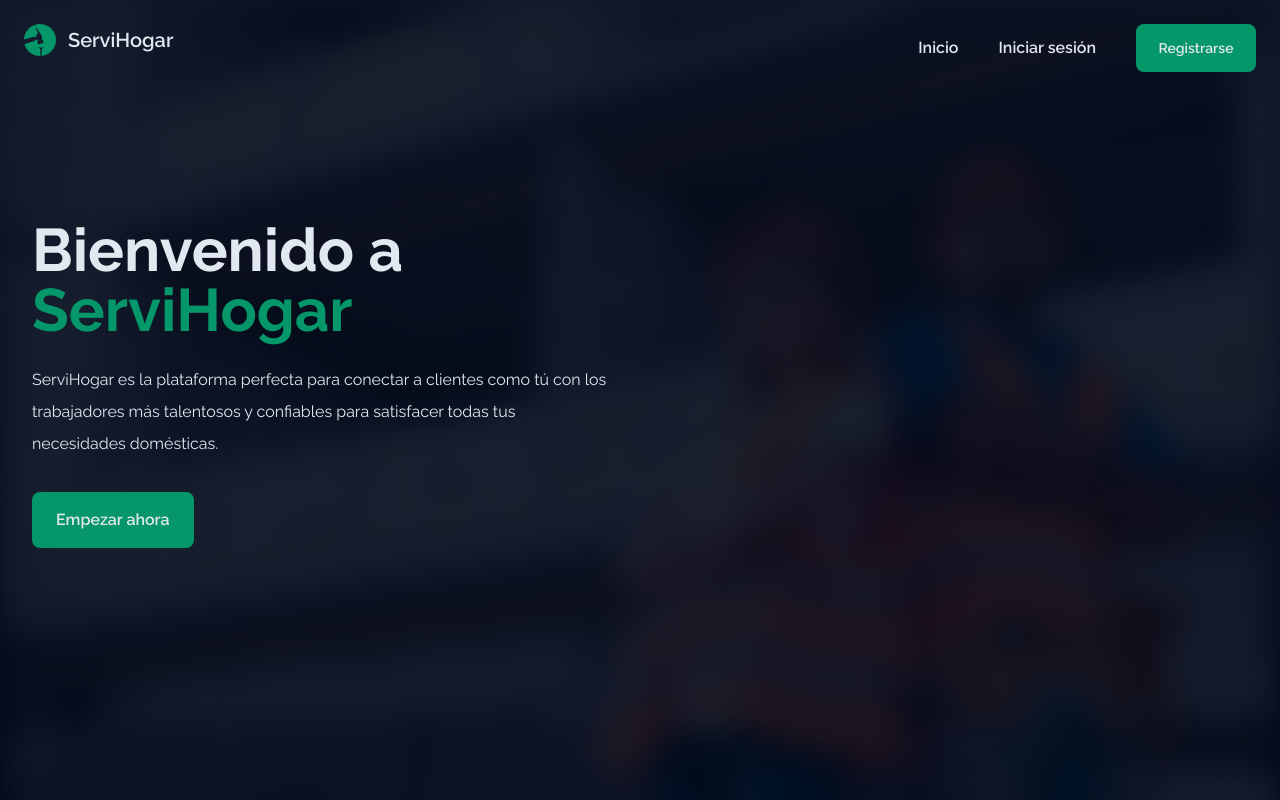
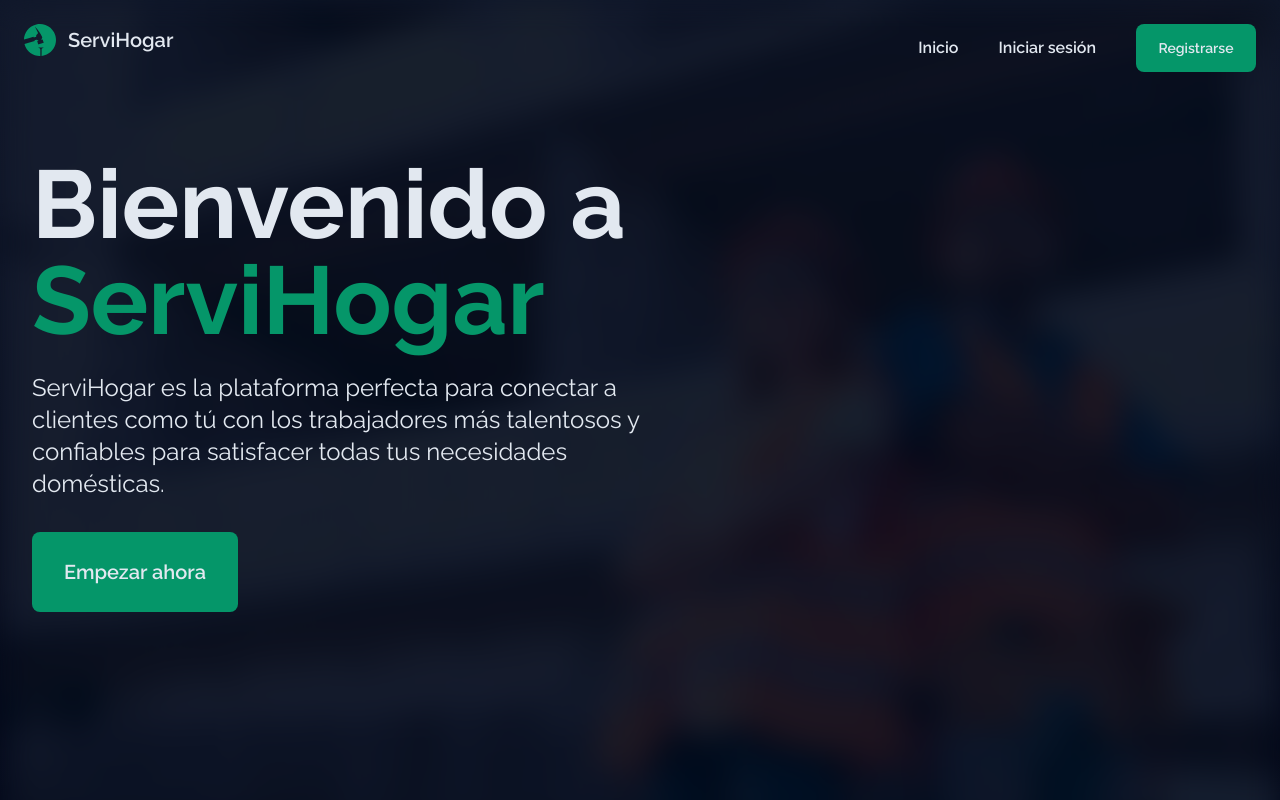
Before and after one commit to ignaciojsoler/nucba-proyecto-final-frontend, a React (Vite) app: page / in a window 1280 px wide. Built offline with nearby package versions, Linux system fonts and the light colour scheme.

Commit message:
Fix: landing text sizes

```diff
--- a/src/pages/Landing.tsx
+++ b/src/pages/Landing.tsx
@@ -8,11 +8,11 @@ const Landing = () => {
   return (
     <div className="m-auto w-full h-screen flex flex-col justify-center items-center">
       <section className="p-8 space-y-8 rounded-xl w-full z-10 pt-36 md:max-w-2xl lg:max-w-7xl md:pt-0">
-        <div className="space-y-6 md:max-w-2xl lg:max-w-xl">
-          <h1 className=" text-5xl font-bold lg:text-6xl animate-sladeInFromBottomShort">
+        <div className="space-y-6 md:max-w-2xl lg:max-w-2xl">
+          <h1 className=" text-5xl font-bold md:text-8xl animate-sladeInFromBottomShort">
             Bienvenido a <span className=" text-emerald-600">ServiHogar</span>
           </h1>
-          <p className=" leading-8 animate-sladeInFromBottomMedium">
+          <p className="text-xl md:text-2xl leading-8 animate-sladeInFromBottomMedium">
             ServiHogar es la plataforma perfecta para conectar a clientes como
             tú con los trabajadores más talentosos y confiables para satisfacer
             todas tus necesidades domésticas.
@@ -24,6 +24,7 @@ const Landing = () => {
           }}
           title="Empezar ahora"
           className="w-full lg:w-auto animate-sladeInFromBottomLong"
+          size="large"
         />
       </section>
       <div className="absolute m-auto top-0 max-h-screen overflow-hidden">
```
